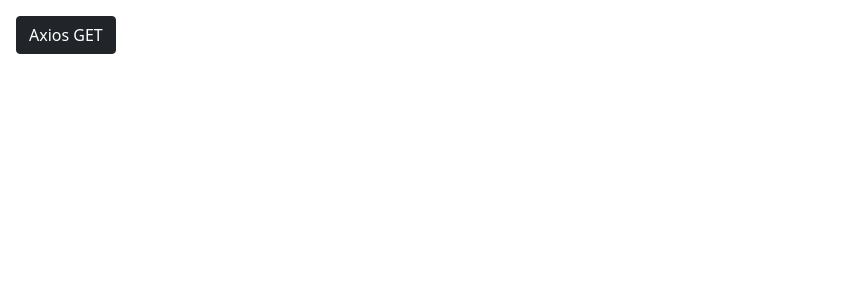
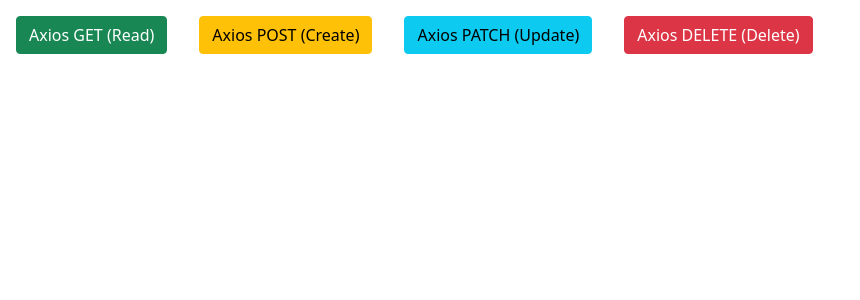
Before and after one commit to ylesueur-formation/cours-react, a React (Create React App) app: page / in a window 1280 px wide. Shown: the top 300 px of the page, without its empty margins (0-860 px from the left). Built offline with nearby package versions, Linux system fonts and the light colour scheme.

Commit message:
Les promesse & Axios

```diff
--- a/src/components/08-axios/AxiosAPI.jsx
+++ b/src/components/08-axios/AxiosAPI.jsx
@@ -11,6 +11,10 @@
 
     onGetAxiosHandler = () => {
 
+        // 1- axios(url) : renvoie une promesse avec les données.
+        // 2- pour acceder à ces données; on doit utiliser la methode then.
+        //       La methode prend en parametre la fonction de success:
+        //       qu'est ce que vous voulez faire avec le resultat ?
         axios('https://jsonplaceholder.typicode.com/users').then(
             (reponse) => {
                 console.log(reponse);
@@ -19,6 +23,44 @@
                 let utilisateurs = reponse.data; // <- tableau d'utilisateurs
                 this.setState({utilisateur: utilisateurs[0] });
             }
+        );
+    }
+
+    onPostAxiosHandler = () => {
+        // Le POST pour les requetes HTTP permet de créer un élément
+
+        // L'objet data dépend de votre serveur ou de l'API que vous utilisez.
+        let data = {
+            userId: 99,
+            title: "Super Article !",
+            body: "Lorem Ipsum"
+        }
+        axios.post("https://jsonplaceholder.typicode.com/posts", data).then(
+            reponse => console.log(reponse.statusText, reponse.data)
+        );
+    }
+
+
+    onPatchAxiosHandler = () => {
+        // Le PATCH pour les requetes HTTP permet de mettre à jour partiellement un objet.
+        // axios("https://jsonplaceholder.typicode.com/posts/99").then(r=>console.log(r.data));
+
+        // L'objet data dépend de votre serveur ou de l'API que vous utilisez.
+        let data = {
+            title: "Super Article !",
+        }
+        axios.patch("https://jsonplaceholder.typicode.com/posts/99", data).then(
+            reponse => console.log(reponse.statusText, reponse.data)
+        );
+    }
+
+    onDeleteAxiosHandler = () => {
+        // Le PATCH pour les requetes HTTP permet de mettre à jour partiellement un objet.
+        // axios("https://jsonplaceholder.typicode.com/posts/99").then(r=>console.log(r.data));
+
+
+        axios.delete("https://jsonplaceholder.typicode.com/posts/99").then(
+            reponse => console.log(reponse.statusText, reponse.data)
         );
     }
 
@@ -43,10 +85,23 @@
     render() {
         return (
         <>
-            <button onClick={this.onGetAxiosHandler} class="btn btn-dark m-3">
-                Axios GET
+            {/* CRUD */}
+            <button onClick={this.onGetAxiosHandler} class="btn btn-success m-3">
+                Axios GET (Read)
             </button>
             { this.renderUtilisateur() }
+
+            <button onClick={this.onPostAxiosHandler} class="btn btn-warning m-3">
+                Axios POST (Create)
+            </button>
+
+            <button onClick={this.onPatchAxiosHandler} class="btn btn-info m-3">
+                Axios PATCH (Update)
+            </button>
+
+            <button onClick={this.onDeleteAxiosHandler} class="btn btn-danger m-3">
+                Axios DELETE (Delete)
+            </button>
         </>
         )
     }
```
